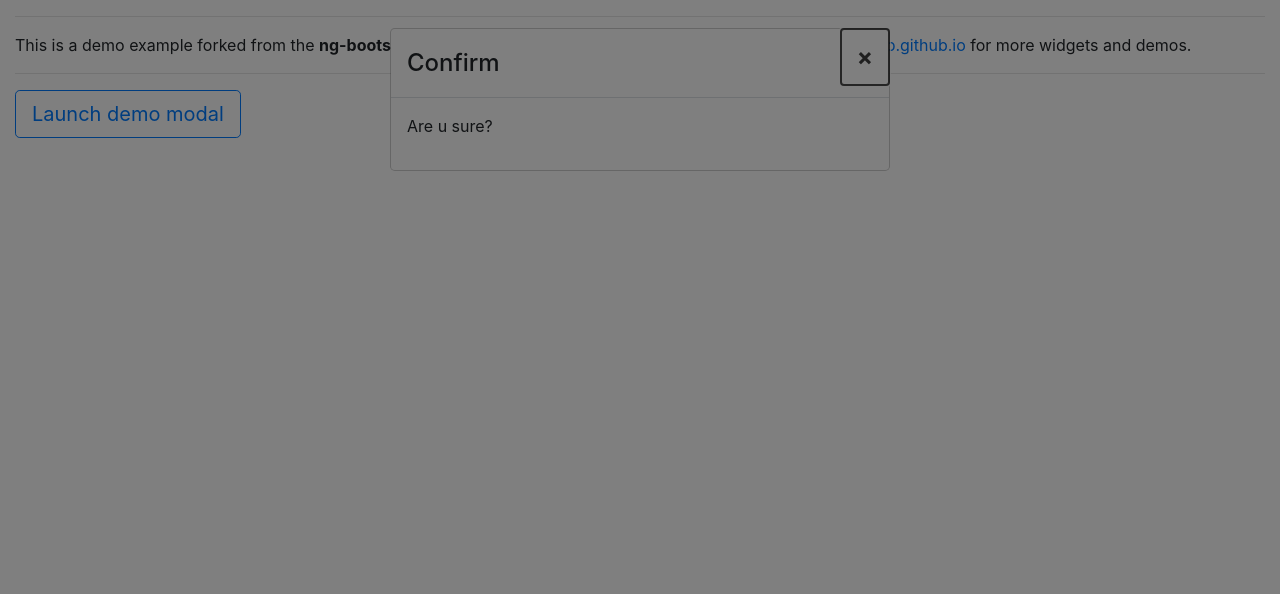
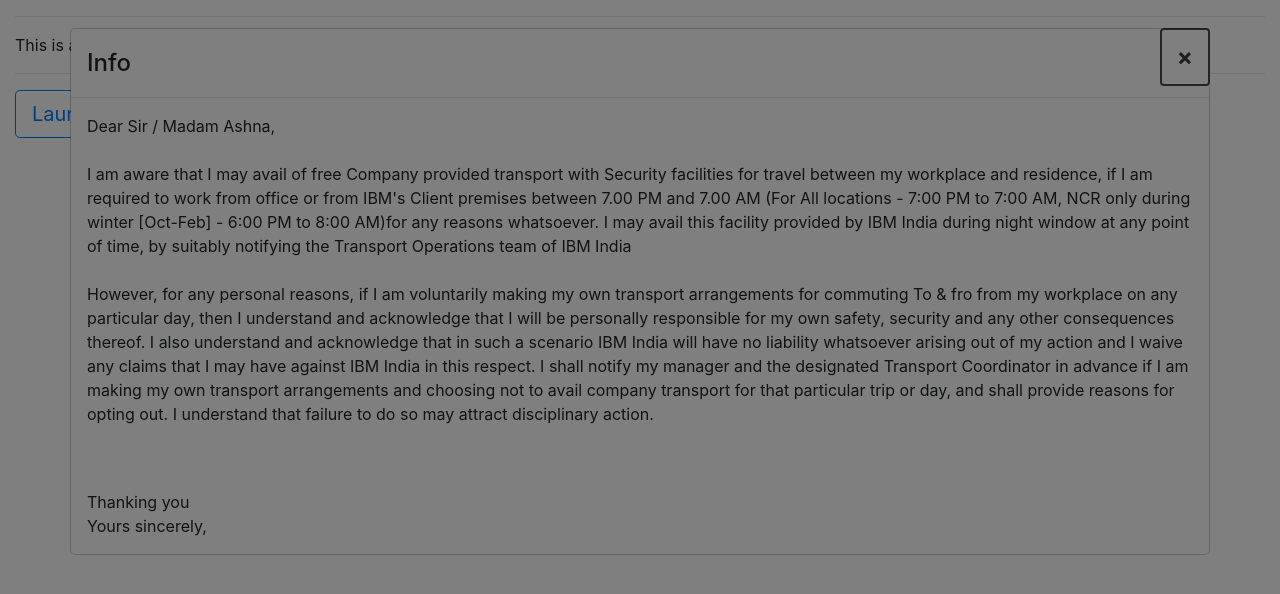
Before and after one commit to jbnjs149/angular-ngb-modal, an Angular app: page / in a window 1280 px wide. Both pictures are taken after a click on the button "Launch demo modal". Shown: the top 594 px of the page. Built offline with nearby package versions, Linux system fonts and the light colour scheme.

Commit message:
added modal size, header show, modal id and updated example

```diff
--- a/src/app/components/home/home.component.ts
+++ b/src/app/components/home/home.component.ts
@@ -1,4 +1,5 @@
 import { Component, OnInit } from '@angular/core';
+import { modalConfigOptions } from '../modal-config/modal-config-interface';
 import { ModalConfigService } from '../modal-config/modal-config.service';
 
 @Component({
@@ -7,7 +8,7 @@
   styleUrls: ['./home.component.css']
 })
 export class HomeComponent implements OnInit {
-  public filterSubscription;
+  public modalSubscription;
   constructor(public modalService: ModalConfigService) {}
 
   ngOnInit() {
@@ -16,7 +17,7 @@
 
   initTriggerOption() {
     console.log('initTriggerOption home');
-    this.filterSubscription = this.modalService.modalAction.subscribe(data => {
+    this.modalSubscription = this.modalService.modalAction.subscribe(data => {
       console.log('response', data);
       if (data && data.action === 'yes') {
         this.modalAction();
@@ -25,16 +26,43 @@
   }
 
   openConfimModal() {
-    const options = {
+    const name = 'Ashna';
+    const options: modalConfigOptions = {
+      id: 'homeInfoUniqueId',
+      modalSize: 'xl',
       header: {
-        title: 'Confirm',
+        show: true,
+        title: 'Info',
         customClass: '',
         showCloseIcon: true,
         headerClass: ''
       },
       body: {
         show: true,
-        content: '<p>Are u sure?</p>',
+        content: `<div class="ds-text-align-justify">Dear Sir / Madam ${name},<br><br>
+            <p>I am aware that I may avail of
+                free Company provided transport with Security facilities for
+                travel between my workplace and residence, if I am required to
+                work from office or from IBM's Client premises between 7.00 PM and
+                7.00 AM (For All locations - 7:00 PM to 7:00 AM, NCR only during
+                winter [Oct-Feb] - 6:00 PM to 8:00 AM)for any reasons whatsoever.
+                I may avail this facility provided by IBM India during night window
+                at any point of time, by suitably notifying the Transport Operations
+                team of IBM India<br /><br />However, for any personal reasons, if
+                I am voluntarily making my own transport arrangements for commuting
+                To & fro from my workplace on any particular day, then I understand and
+                acknowledge that I will be personally responsible for my own
+                safety, security and any other consequences thereof. I also
+                understand and acknowledge that in such a scenario IBM India will
+                have no liability whatsoever arising out of my action and I waive
+                any claims that I may have against IBM India in this respect. I
+                shall notify my manager and the designated Transport Coordinator
+                in advance if I am making my own transport arrangements and
+                choosing not to avail company transport for that particular trip
+                or day, and shall provide reasons for opting out. I understand
+                that failure to do so may attract disciplinary action.</p>
+            <br><br>Thanking you<br>Yours sincerely,
+        </div>`,
         customClass: '',
         bodyClass: ''
       },
--- a/src/app/components/modal-config/modal-config.html
+++ b/src/app/components/modal-config/modal-config.html
@@ -1,5 +1,6 @@
 <ng-template #modalContent let-modal>
-  <div class="modal-header" *ngIf="modalOptions?.header" [ngClass]="modalOptions?.header?.headerClass">
+  <div class="modal-header" *ngIf="modalOptions?.header?.show"
+    [ngClass]="modalOptions?.header?.headerClass">
     <h4 class="modal-title" id="modal-title" [ngClass]="modalOptions.header.customClass">
       {{modalOptions.header.title}}
     </h4>
--- a/src/app/components/modal-config/modal-config.ts
+++ b/src/app/components/modal-config/modal-config.ts
@@ -1,5 +1,5 @@
 import { Component, OnInit, ViewChild } from '@angular/core';
-import { NgbModalConfig, NgbModal } from '@ng-bootstrap/ng-bootstrap';
+import { NgbModalConfig, NgbModal, NgbModalOptions } from '@ng-bootstrap/ng-bootstrap';
 import { modalConfigOptions } from './modal-config-interface';
 import { ModalConfigService } from './modal-config.service';
 
@@ -46,14 +46,16 @@
     if (modalData.options) {
       this.setModalOptions(modalData.options);
     }
-
-    this.modalService.open(this.modalContent);
+    const option: NgbModalOptions = {
+      size: this.modalOptions.modalSize
+    }
+    this.modalService.open(this.modalContent, option);
   }
 
   modalYesAction(modalObj) {
     const obj = {
       action: 'yes',
-      data: {}
+      data: this.modalOptions
     };
     this.customModalService.modalActionMethod(obj);
     if (modalObj) {
@@ -64,7 +66,7 @@
   modalNoAction(modalObj) {
     const obj = {
       action: 'no',
-      data: {}
+      data: this.modalOptions
     };
     this.customModalService.modalActionMethod(obj);
     if (modalObj) {
@@ -75,7 +77,10 @@
   resetModalOptions() {
     try {
       this.modalOptions = {
+        id: 'modalUniqueId',
+        modalSize: 'md',
         header: {
+          show: true,
           title: 'Confim Modal Header',
           customClass: '',
           showCloseIcon: true,
```
Also changed, not shown: src/app/components/modal-config/modal-config-interface.ts (+19 -18 lines).
